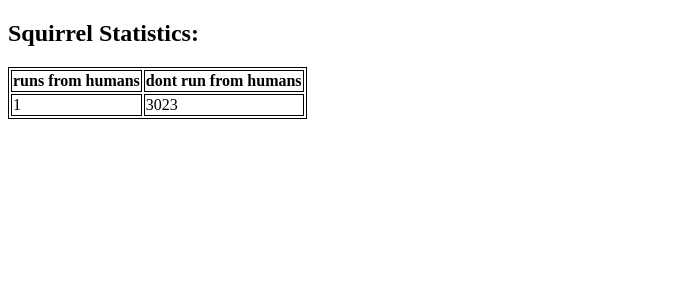
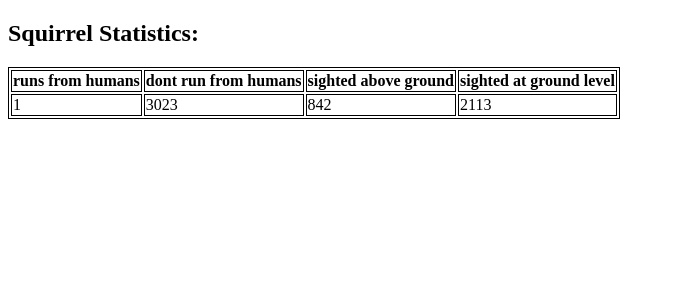
Before and after one commit to YoungsukHwang/Squirrel, a Django app: page /sightings/stats/ in a window 1280 px wide. Shown: the top 300 px of the page, without its empty margins (0-675 px from the left). Run offline with Django 3.2, Linux system fonts and the light colour scheme; data comes from the database, SQL or seed files in the repository; both versions use the stored data as it was after the commit.

Commit message:
Addtional modification to stats.

```diff
--- a/tracking/templates/tracking/stats.html
+++ b/tracking/templates/tracking/stats.html
@@ -15,10 +15,14 @@ table, th, td {
   <tr>
     <th>runs from humans</th>
     <th>dont run from humans</th>
+    <th>sighted above ground</th>
+    <th>sighted at ground level</th>
   </tr>
   <tr>
 	  <td>{{runs_yes}}</td>
 	  <td>{{runs_no}}</td>
+	  <td>{{Above_Ground}}</td>
+	  <td>{{Ground_Plane}}</td>
   </tr>
 </table>
 
--- a/tracking/views.py
+++ b/tracking/views.py
@@ -52,20 +52,29 @@ def add_squirrel(request):
 
 def squirrel_stats(request):
     #run from human statistic
-    squirrel=0
     runs_yes = 0
     runs_no = 0
-    total=len(Squirrel.objects.all())
     for squirrel in Squirrel.objects.all():
         if squirrel.runs_from == True:
             runs_yes += 1
         else:
             runs_no += 1
 
+    #location of first sighting
+    Above_Ground = 0
+    Ground_Plane = 0
+    for squirrel in Squirrel.objects.all():
+        if squirrel.location == 'Above Ground':
+            Above_Ground += 1
+        elif squirrel.location == 'Ground Plane':
+            Ground_Plane += 1
+
 
     context = {
         'runs_yes': runs_yes,
         'runs_no': runs_no,
+        'Above_Ground':  Above_Ground,
+        'Ground_Plane': Ground_Plane,
     }
 
     return render(request, 'tracking/stats.html', context)
```
Also changed, not shown: db.sqlite3.
